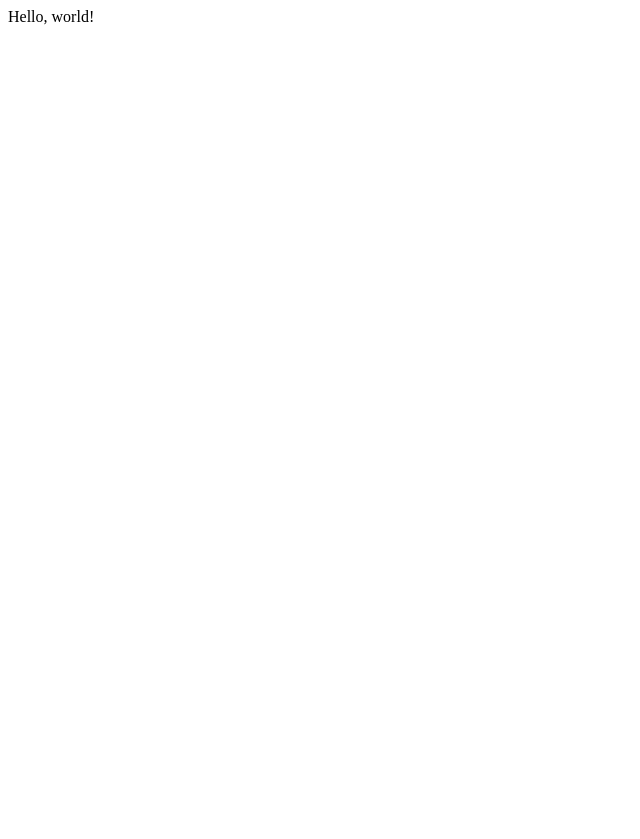
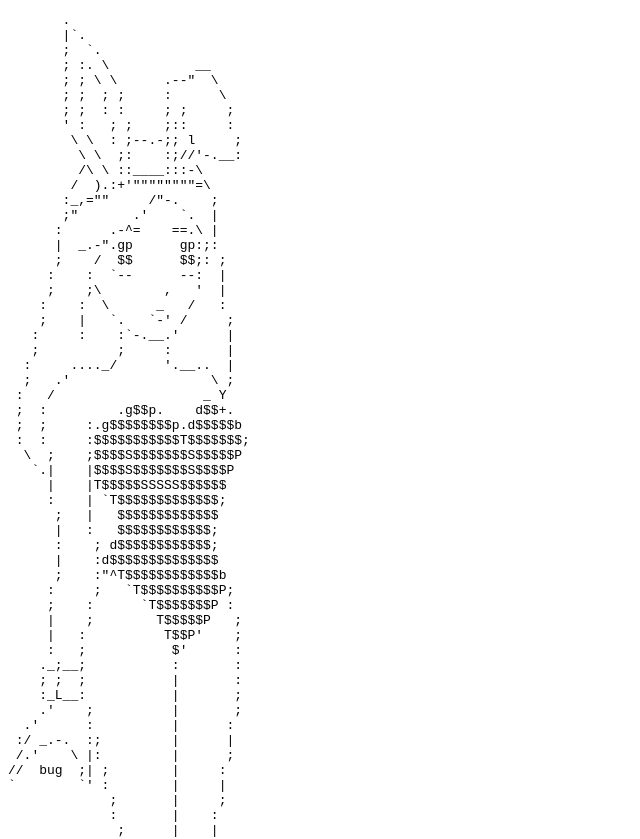
Before and after one commit to masha-programira/masha-programira.github.io, a plain HTML site: page index.html in a window 1280 px wide. Shown: the top 839 px of the page, without its empty margins (0-640 px from the left). Before the commit the page ends 800 px from the top, so only its background shows below. Drawn offline with Linux system fonts and the light colour scheme.

Commit message:
Update index.html

```diff
--- a/index.html
+++ b/index.html
@@ -1 +1,92 @@
-Hello, world!
+<!DOCTYPE html PUBLIC "-//W3C//DTD XHTML 1.0 Transitional//EN"
+"http://www.w3.org/TR/xhtml1/DTD/xhtml1-transitional.dtd">
+<html xmlns="http://www.w3.org/1999/xhtml">
+    <head>
+        <title>Греди Инфо</title>
+    </head>
+    <body>
+        <pre>
+       .
+       |`.
+       ;  `.
+       ; :. \           __
+       ; ; \ \      .--"  \
+       ; ;  ; ;     :      \
+       ; ;  : :     ; ;     ;
+       ' :   ; ;    ;::     :
+        \ \  : ;--.-;; l     ;
+         \ \  ;:    :;//'-.__:
+         /\ \ ::____:::-\
+        /  ).:+'""""""""=\
+       :_,=""     /"-.    ;
+       ;"       .'    `.  |
+      :      .-^=    ==.\ |
+      |  _.-".gp      gp:;:
+      ;    /  $$      $$;: ;
+     :    :  `--      --:  |
+     ;    ;\        ,   '  |
+    :    :  \      _   /   :
+    ;    |   `.   `-' /     ;
+   :     :    :`-.__.'      |
+   ;          ;     :       |
+  :     ...._/      '.__..  |
+  ;   .'                  \ ;
+ :   /                   _ Y
+ ;  :         .g$$p.    d$$+.
+ ;  ;     :.g$$$$$$$$p.d$$$$$b
+ :  :     :$$$$$$$$$$$T$$$$$$$;
+  \  ;    ;$$$$S$$$$$$$S$$$$$P
+   `.|    |$$$$S$$$$$$$S$$$$P
+     |    |T$$$$$SSSSS$$$$$$
+     :    | `T$$$$$$$$$$$$$;
+      ;   |   $$$$$$$$$$$$$
+      |   :   $$$$$$$$$$$$;
+      :    ; d$$$$$$$$$$$$;
+      |    :d$$$$$$$$$$$$$$
+      ;    :"^T$$$$$$$$$$$$b
+     :     ;   `T$$$$$$$$$$P;
+     ;    :      `T$$$$$$$P :
+     |    ;        T$$$$$P   ;
+     |   :          T$$P'    ;
+     :   ;           $'      :
+    ._;__;           :       :
+    ; ;  ;           |       :
+    :_L__:           |       ;
+    .'    ;          |       ;
+  .'      :          |      :
+ :/ _.-.  :;         |      |
+ /.'    \ |:         |      ;
+//  bug  ;| ;        |     :
+`        `' :        |     |
+             ;       |     ;
+             :       |    :
+              ;      |    |
+              :      :    ;
+              :    _.'-   ;
+              ;     /:    :
+             /     / ;     ;
+            /     :  ;     :
+           :      ;  ;     :
+           ;     :  :      :
+          :      ;  :      ;
+          ;     :   ;     :
+         :      ;   ;     ;
+         ;     :    ;    :
+         ;     ;    ;    ;
+         ;    :     ;   :
+         |    ;     ;   ;
+         |   :      ;  :
+         |   ;      ;  ;
+         :  :       :  ;
+         ;  :       :  :
+        :    ,      ;   ;
+        ;    ;      ;   :
+       :     :      :    ;
+       :     ;      :b__d$
+       $b   d$       $$$$$
+       :$bgd$;        T$P'
+        T$$$P
+         '"'
+        </pre>
+    </body>
+</html>
```
